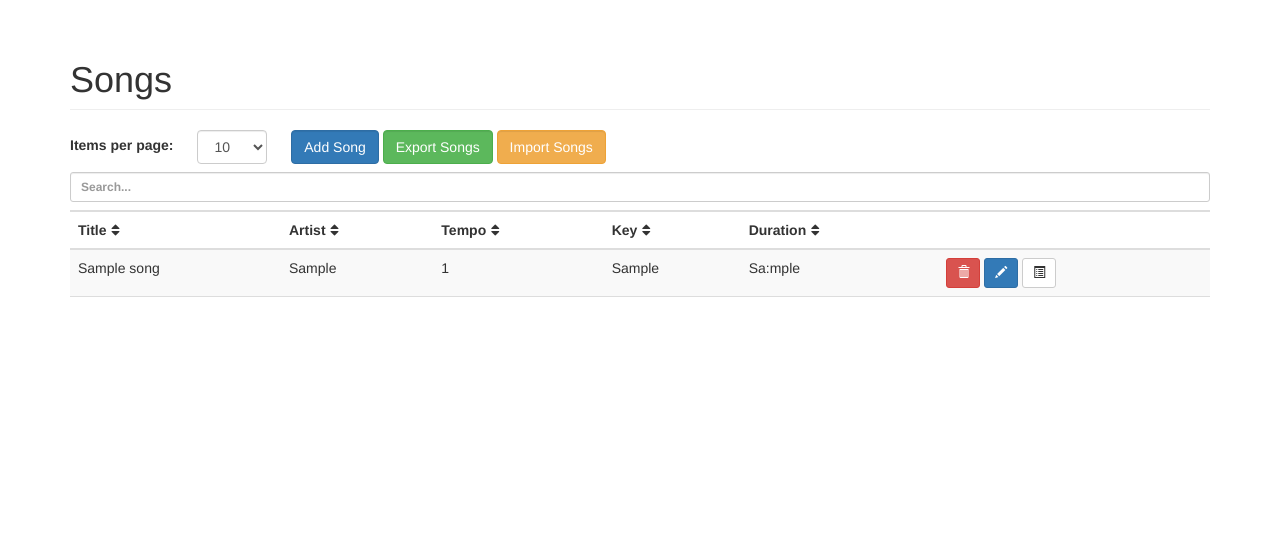
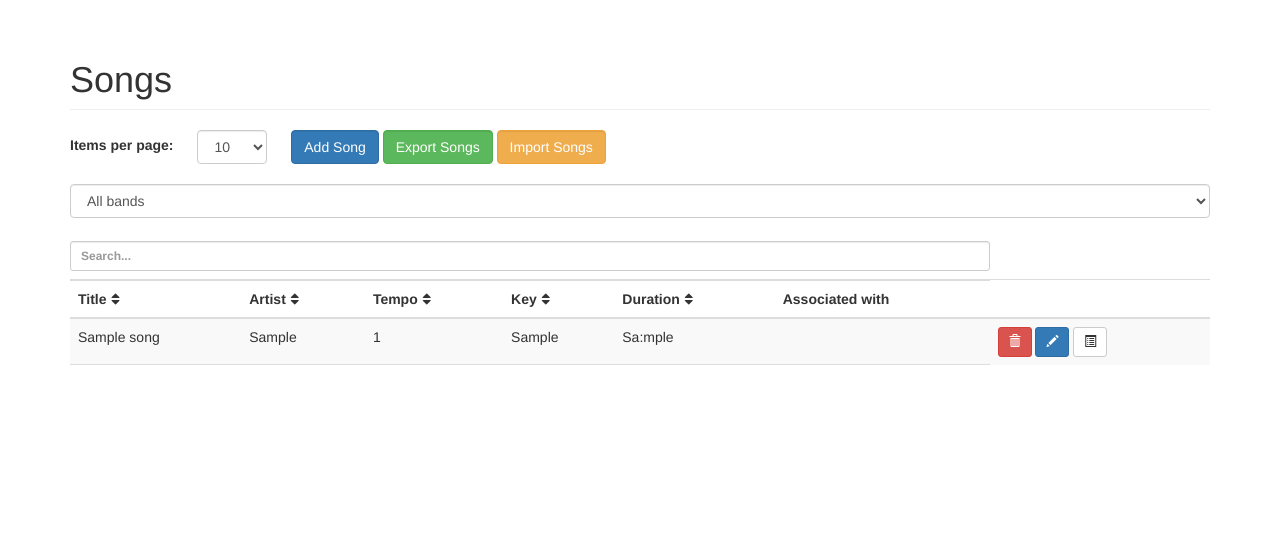
Before and after one commit to nandopedrosa/snglist, a Flask app: page /songs in a window 1280 px wide. Shown: the part 70-628 px from the top of the page. Run offline with Flask 2, Linux system fonts and the light colour scheme; a user stored in the database is signed in; tables that the repository leaves empty hold one stand-in row (values such as "Sample post"); some libraries are stand-ins or nearby versions.

Commit message:
Filter songs by associated bands on /songs

```diff
--- a/app/models.py
+++ b/app/models.py
@@ -142,6 +142,19 @@
             html = str(content)
 
         return html
+
+    def get_list_of_associated_bands(self):
+        formatted_output = ''
+
+        associated_bands = self.query.get(self.id).bands.order_by(Band.name).all()
+
+        for band in associated_bands:
+            formatted_output = formatted_output + band.name + ', '
+
+        if len(formatted_output) > 0:
+            formatted_output = formatted_output[:-2]
+
+        return formatted_output
 
 
 class Band(db.Model):
--- a/app/run.py
+++ b/app/run.py
@@ -1,3 +1,3 @@
 from app import app
 
-app.run(debug=False)
+app.run(debug=True)
--- a/app/static/js/app.js
+++ b/app/static/js/app.js
@@ -558,6 +558,18 @@
         $http.get('/fetch-songs/').success(function (data) {
             reportCtlr.songs = data;
         });
+
+        reportCtlr.allBands = []; //List of all bands (for filtering)
+        $http.get('/fetch-bands/').success(function (data) {
+            reportCtlr.allBands = data;
+        });
+
+        this.filterSongsByBand = function(id) {
+            reportCtlr.songs = []; // List of songs
+            $http.get('/fetch-songs-by-band/' + reportCtlr.bandid).success(function (data) {
+                reportCtlr.songs = data;
+            });
+        };
 
         this.deleteSong = function (id) {
             reportCtlr.errors = {}; //Init errors
--- a/app/templates/songs.html
+++ b/app/templates/songs.html
@@ -13,18 +13,30 @@
         <form class="form-inline" role="form">
             <div class="form-group">
                 <label class="inline-margin">{{_('Items per page:')}}</label>
-                    <select class="form-control inline-margin"
-                    ng-model="reportCtlr.itemsPerPage" ng-init="reportCtlr.itemsPerPage='10'" ng-options="x for x in reportCtlr.options">
+                <select class="form-control inline-margin" ng-model="reportCtlr.itemsPerPage" ng-init="reportCtlr.itemsPerPage='10'"
+                    ng-options="x for x in reportCtlr.options">
                 </select>
             </div>
             <div class="form-group">
                 <a href="/edit-song" class="btn btn-primary form-control" role="button">{{ _('Add Song') }}</a>
             </div>
             <div class="form-group">
-                    <a href="/export-songs" ng-click="reportCtlr.exportSongs()" class="btn btn-success form-control" role="button">{{ _('Export Songs') }}</a>
+                <a href="/export-songs" ng-click="reportCtlr.exportSongs()" class="btn btn-success form-control" role="button">{{
+                    _('Export Songs') }}</a>
             </div>
             <div class="form-group">
-                    <button type="button" data-toggle="modal" data-target="#import-modal" class="btn btn-warning form-control" role="button">{{ _('Import Songs') }}</a>
+                <button type="button" data-toggle="modal" data-target="#import-modal" class="btn btn-warning form-control"
+                    role="button">{{ _('Import Songs') }}</a>
+            </div>
+        </form>
+
+        <form role="form" style="margin-top:20px">
+            <div class="form-group">
+                <select class="form-control" ng-model="reportCtlr.bandid" ng-options="band.id as band.name for band in reportCtlr.allBands.data"
+                    ng-change="reportCtlr.filterSongsByBand(reportCtlr.bandid)">
+                    <option value="" selected>{{_('All bands')}}</option>
+                </select>
+
             </div>
         </form>
 
@@ -32,7 +44,7 @@
             <thead>
                 <tr>
                     <th colspan="6" class="searchbox">
-                            <input st-search placeholder="{{_('Search...')}}" class="input-sm form-control" type="search"/>
+                        <input st-search placeholder="{{_('Search...')}}" class="input-sm form-control" type="search" />
                     </th>
                 </tr>
                 <tr>
@@ -41,6 +53,7 @@
                     <th st-sort="tempo">{{_('Tempo')}}<i class="fa fa-fw fa-sort"></th>
                     <th st-sort="key">{{_('Key')}}<i class="fa fa-fw fa-sort"></th>
                     <th st-sort="duration">{{_('Duration')}}<i class="fa fa-fw fa-sort"></th>
+                    <th>{{_('Associated with')}}</th>
                     <th></th>
                 </tr>
             </thead>
@@ -51,19 +64,17 @@
                     <td>[[ song.tempo ]]</td>
                     <td>[[ song.key ]]</td>
                     <td>[[ song.duration ]]</td>
+                    <td>[[ song.bands ]]</td>
                     <td>
-                           <button type="button" ng-click="reportCtlr.deleteSong(song.id)" confirmation-needed
-                                    class="btn btn-sm btn-danger" title = "{{_('Delete Song')}}">
+                        <button type="button" ng-click="reportCtlr.deleteSong(song.id)" confirmation-needed class="btn btn-sm btn-danger"
+                            title="{{_('Delete Song')}}">
                             <i class="glyphicon glyphicon-trash"></i>
                         </button>
-                            <a  href="/edit-song?id=[[song.id]]" class="btn btn-sm btn-primary" role="button" title = "{{_(' Edit Song')}}">
+                        <a href="/edit-song?id=[[song.id]]" class="btn btn-sm btn-primary" role="button" title="{{_(' Edit Song')}}">
                             <i class="glyphicon glyphicon-pencil"></i>
                         </a>
-                            <button
-                                    title = "{{_('View Lyrics')}}"
-                                    type="button" data-toggle="modal" data-target="#lyrics-modal"
-                                    ng-click="reportCtlr.lyrics = [[song.lyrics]]; reportCtlr.songTitle = [[song.title]]"
-                                    class="btn btn-sm btn-default">
+                        <button title="{{_('View Lyrics')}}" type="button" data-toggle="modal" data-target="#lyrics-modal"
+                            ng-click="reportCtlr.lyrics = [[song.lyrics]]; reportCtlr.songTitle = [[song.title]]" class="btn btn-sm btn-default">
                             <i class="glyphicon glyphicon-list-alt"></i>
                         </button>
                     </td>
@@ -72,8 +83,7 @@
             <tfoot>
                 <tr>
                     <td colspan="6" class="text-left">
-                            <div st-pagination="" st-items-by-page="reportCtlr.itemsPerPage"
-                            st-displayed-pages="5"></div>
+                        <div st-pagination="" st-items-by-page="reportCtlr.itemsPerPage" st-displayed-pages="5"></div>
                     </td>
                 </tr>
             </tfoot>
@@ -86,9 +96,8 @@
                 <div class="modal-content">
                     <div class="modal-header">
                         <button type="button" class="close" data-dismiss="modal">&times;</button>
-                            <h4 class="modal-title" ><span ng-bind-html="reportCtlr.songTitle"</span></h4>
-                        </div>
-                        <div class="modal-body">
+                        <h4 class="modal-title"><span ng-bind-html="reportCtlr.songTitle" </span> </h4> </div> <div
+                                class="modal-body">
                                 <p ng-bind-html="reportCtlr.lyrics"></p>
                     </div>
                     <div class="modal-footer">
@@ -108,8 +117,8 @@
                         <h4 class="modal-title" id="about-header">{{ _('Import Songs') }}</h4>
                     </div>
                     <div class="modal-body">
-                            <form action = "/import-songs" method = "POST" enctype = "multipart/form-data">
-                                <input type="hidden" name="csrf_token" value="{{ csrf_token() }}"/>
+                        <form action="/import-songs" method="POST" enctype="multipart/form-data">
+                            <input type="hidden" name="csrf_token" value="{{ csrf_token() }}" />
                             <div class="form-group">
                                 <div class="input-group">
                                     <label class="input-group-btn">
--- a/app/views.py
+++ b/app/views.py
@@ -579,14 +579,38 @@
 def fetch_songs():
     """
     Fetch all the songs of the current user
+    :param band_id: -1 if you want all songs, or a given ID if you want to filter the songs associated with a specific band
     :return: JSON with the songs list
     """
+    return_data = []
+
     song_list = current_user.songs.order_by(Song.title).all()
-    return_data = []
 
     for song in song_list:
         return_data.append(dict(id=song.id, title=song.title, artist=song.artist, tempo=song.tempo, key=song.key,
                                 duration=song.pretty_duration(), lyrics=song.lyrics))
+
+    return jsonify(data=return_data)
+
+
+@app.route('/fetch-songs-by-band/<band_id>', methods=['GET'])
+@login_required
+def fetch_songs_by_band(band_id):
+    """
+    Fetch all the songs of the current user
+    :param band_id: String 'null' if you want all songs, or a given ID if you want to filter the songs associated with a specific band
+    :return: JSON with the songs list
+    """
+    return_data = []
+
+    if band_id == 'null':
+        song_list = current_user.songs.order_by(Song.title).all()
+    else:
+        song_list =  Band.query.get(int(band_id)).songs.order_by(Song.title).all()
+
+    for song in song_list:
+        return_data.append(dict(id=song.id, title=song.title, artist=song.artist, tempo=song.tempo, key=song.key,
+                                duration=song.pretty_duration(), lyrics=song.lyrics, bands=song.get_list_of_associated_bands()))
 
     return jsonify(data=return_data)
 
```
Also changed, not shown: docs/babel-instructions.md (+4 -0 lines), app/translations/pt/LC_MESSAGES/messages.po, 2 other files. Lines whose indentation alone changed are shown as unchanged.
